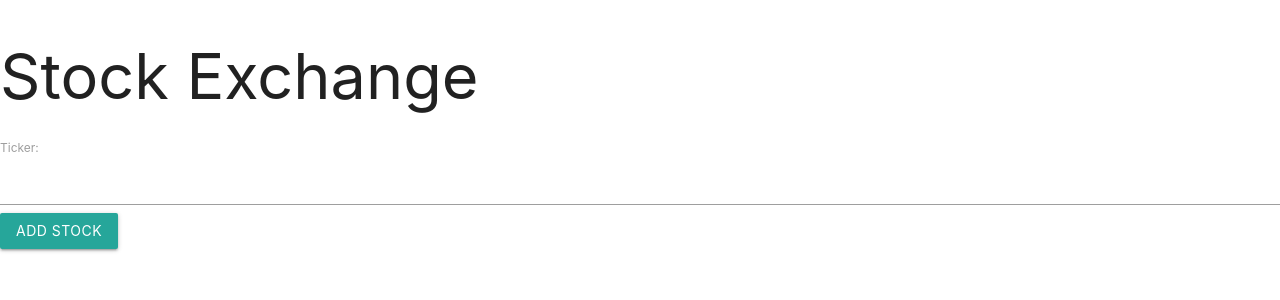
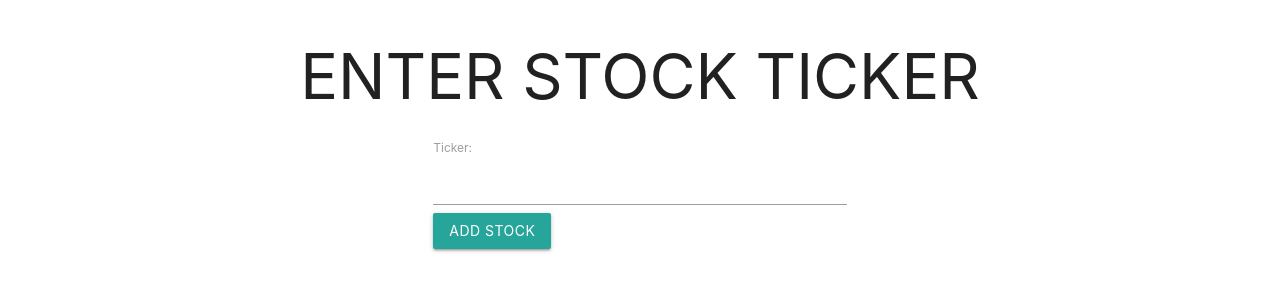
Before and after one commit to msalamanca-badilla/Stock-Market-App, a Django app: page / in a window 1280 px wide. Shown: the top 300 px of the page. Run offline with Django 4.2, Linux system fonts and the light colour scheme.

Commit message:
add base html and css

```diff
--- a/main_app/forms.py
+++ b/main_app/forms.py
@@ -1,4 +1,4 @@
 from django import forms
 
 class TickerForm(forms.Form):
-    ticker=forms.CharField(label="Ticker", max_length=5)
+    ticker=forms.CharField(max_length=5)
--- a/main_app/static/css/base.css
+++ b/main_app/static/css/base.css
@@ -0,0 +1,9 @@
+.form{
+    display: flex;
+    justify-content: center;
+}
+
+h1{
+    display: flex;
+    justify-content: center;
+}
--- /dev/null
+++ b/main_app/templates/base.html
@@ -0,0 +1,17 @@
+{% load static %}
+<!DOCTYPE html>
+<html lang="en">
+<head>
+    <meta charset="UTF-8">
+    <meta http-equiv="X-UA-Compatible" content="IE=edge">
+    <meta name="viewport" content="width=device-width, initial-scale=1.0">
+    <title>Document</title>
+    <link rel="stylesheet" href="https://cdnjs.cloudflare.com/ajax/libs/materialize/1.0.0/css/materialize.min.css">
+    <script src="https://cdnjs.cloudflare.com/ajax/libs/materialize/1.0.0/js/materialize.min.js"></script>
+    <link rel="stylesheet" type="text/css" href="{% static 'css/base.css' %}">
+</head>
+<body>
+    {% block content %} {% endblock %}
+
+</body>
+</html>
--- a/main_app/templates/index.html
+++ b/main_app/templates/index.html
@@ -1,23 +1,12 @@
-{% load static %}
-<!DOCTYPE html>
-<html lang="en">
-<head>
-    <meta charset="UTF-8">
-    <meta http-equiv="X-UA-Compatible" content="IE=edge">
-    <meta name="viewport" content="width=device-width, initial-scale=1.0">
-    <title>Document</title>
-    <link rel="stylesheet" href="https://cdnjs.cloudflare.com/ajax/libs/materialize/1.0.0/css/materialize.min.css">
-    <script src="https://cdnjs.cloudflare.com/ajax/libs/materialize/1.0.0/js/materialize.min.js"></script>
-    <link rel="stylesheet" type="text/css" href="{% static 'css/base.css' %}">
-</head>
-<body>
-    <h1>Stock Exchange</h1>
-        <form action="" method="post">
-            {% csrf_token %}
-            {{ form }}
-            <input type="submit" class="btn" value="Add Stock">
-        </form>
-
-
-</body>
-</html>
+{% extends 'base.html' %} {% block content %}
+<div class = 'home'>
+    <h1>ENTER STOCK TICKER</h1>
+        <div class = "form">
+            <form action="" method="post">
+                {% csrf_token %}
+                {{ form }}
+                <input type="submit" class="btn" value="Add Stock">
+            </form>
+        </div>
+</div>
+{% endblock %}
```
Also changed, not shown: main_app/templates/ticker.html (+2 -12 lines).
